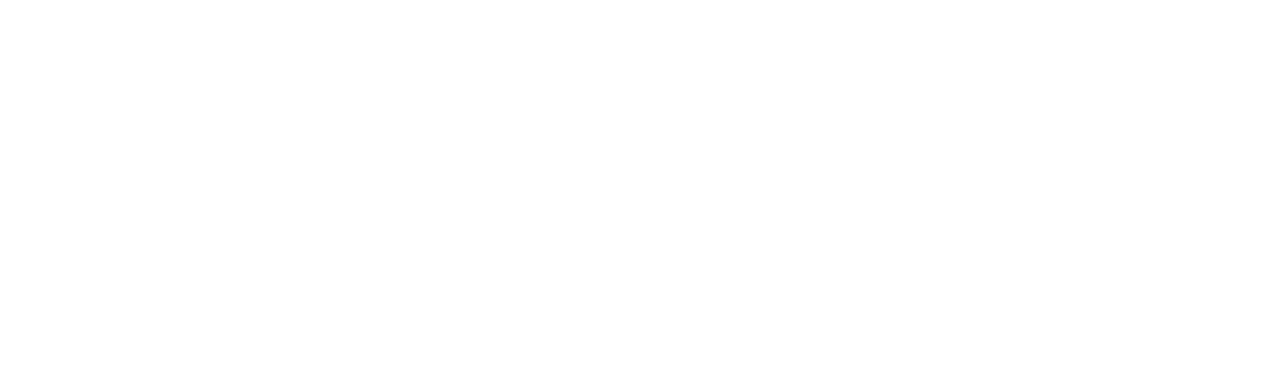
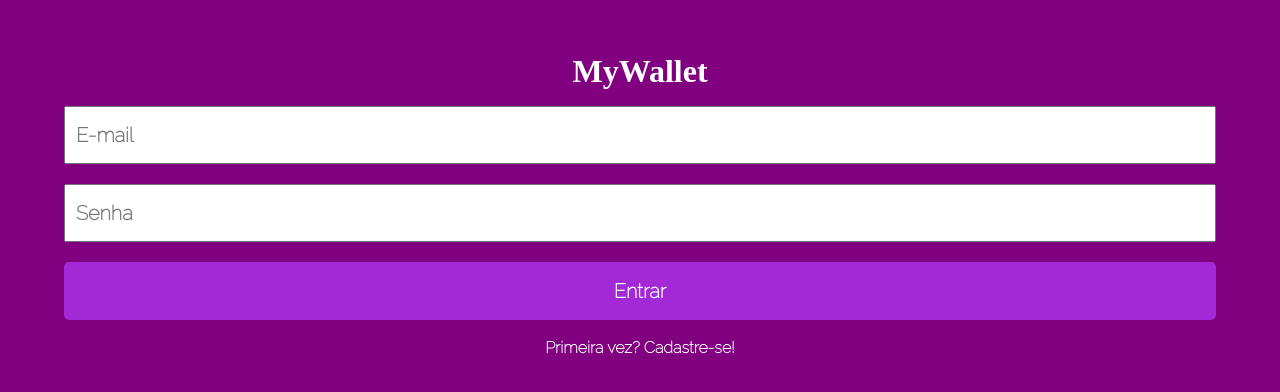
Before and after one commit to felipereismonteiro/myWallet-front, a React (Create React App) app: page / in a window 1280 px wide. Before the commit this address had no page. Shown: the part 104-496 px from the top of the page. Built offline with nearby package versions, Linux system fonts and the light colour scheme; a web font is replaced by a local one.

Commit message:
fix: Link jsx, css changes

```diff
--- a/public/index.html
+++ b/public/index.html
@@ -12,7 +12,7 @@
       name="description"
       content="Web site created using create-react-app"
     />
-    <title>React App</title>
+    <title>MyWallet</title>
   </head>
   <body>
     <noscript>You need to enable JavaScript to run this app.</noscript>
--- a/src/App.js
+++ b/src/App.js
@@ -9,7 +9,7 @@
       <GlobalStyle />
       <Routes>
         <Route path="/sign-in" element={<SignIn />} />
-        <Route path="/sign-up" element={<SignUp />} />
+        <Route path="/" element={<SignUp />} />
       </Routes>
     </BrowserRouter>
   );
--- a/src/signUpPage/signUpPage.js
+++ b/src/signUpPage/signUpPage.js
@@ -10,8 +10,8 @@
         <Input type="text" placeholder="E-mail"></Input>
         <Input type="text" placeholder="Senha"></Input>
         <InputSubmit type="submit" value="Entrar"></InputSubmit>
-        <Link to="/sign-in" style={{ textDecoration: "none" }}>
-          <A href="#">Primeira vez? Cadastre-se!</A>
+        <Link to="/sign-in" style={{textDecoration: "none", color: "#ffffff", fontFamily: "Raleway", fontWeight: "bold"}}>
+        Primeira vez? Cadastre-se!
         </Link>
       </Form>
     </Container>
@@ -66,11 +66,3 @@
 
   margin-bottom: 20px;
 `;
-
-const A = styled.a`
-  color: #ffffff;
-  font-family: "Raleway";
-  margin: 15px auto;
-  text-decoration: none;
-  font-weight: bold;
-`;
--- a/src/singnInPage/signIn.js
+++ b/src/singnInPage/signIn.js
@@ -12,8 +12,8 @@
         <Input type="text" placeholder="Senha"></Input>
         <Input type="text" placeholder="Confirme Senha"></Input>
         <InputSubmit type="submit" value="Cadastrar"></InputSubmit>
-        <Link to="/sign-up" style={{textDecoration: "none"}}>
-          <A href="#">Já tem uma conta? Entre agora!</A>
+        <Link to="/" style={{textDecoration: "none", color: "#ffffff", fontFamily: "Raleway", fontWeight: "bold"}}>
+          Já tem uma conta? Entre agora!
         </Link>
       </Form>
     </Container>
@@ -67,10 +67,3 @@
   border: none;
   margin-bottom: 20px;
 `;
-
-const A = styled.a`
-  color: #ffffff;
-  font-family: "Raleway";
-  text-decoration: none;
-  font-weight: bold;
-`;
```
